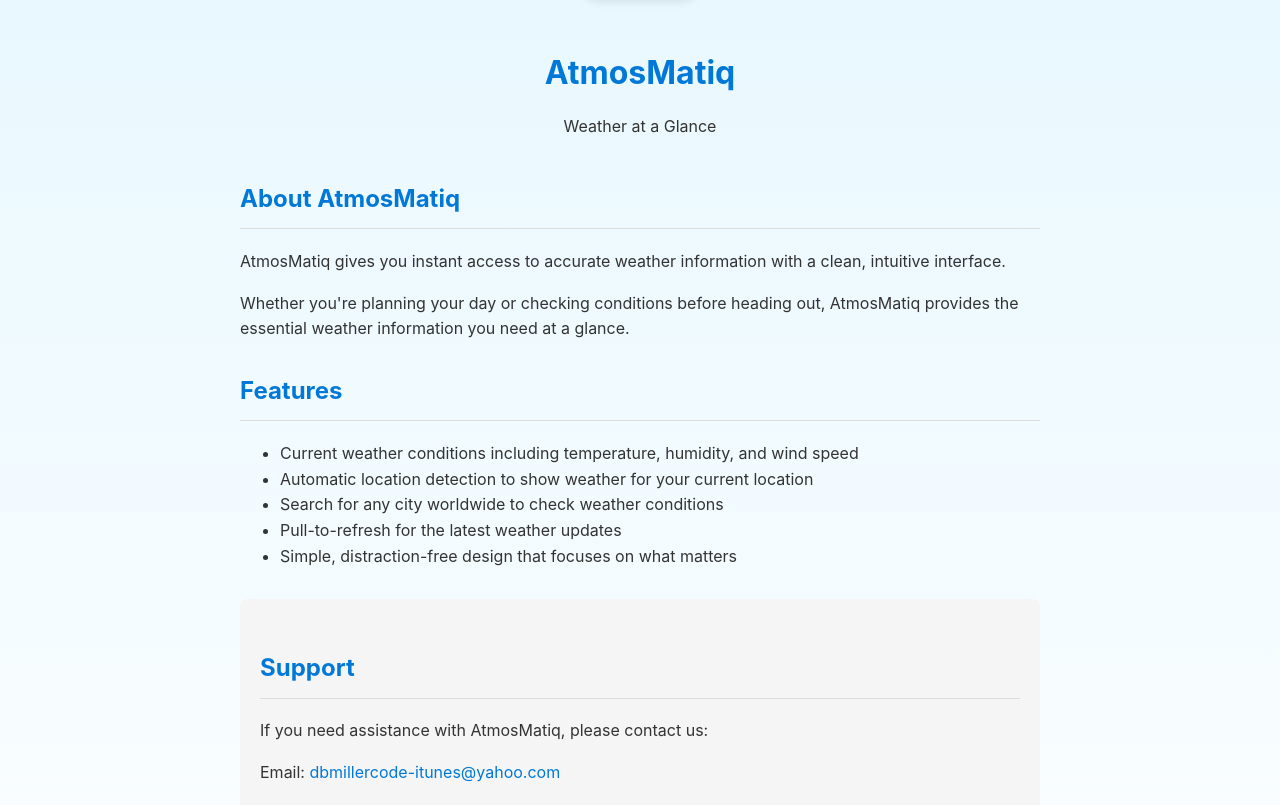
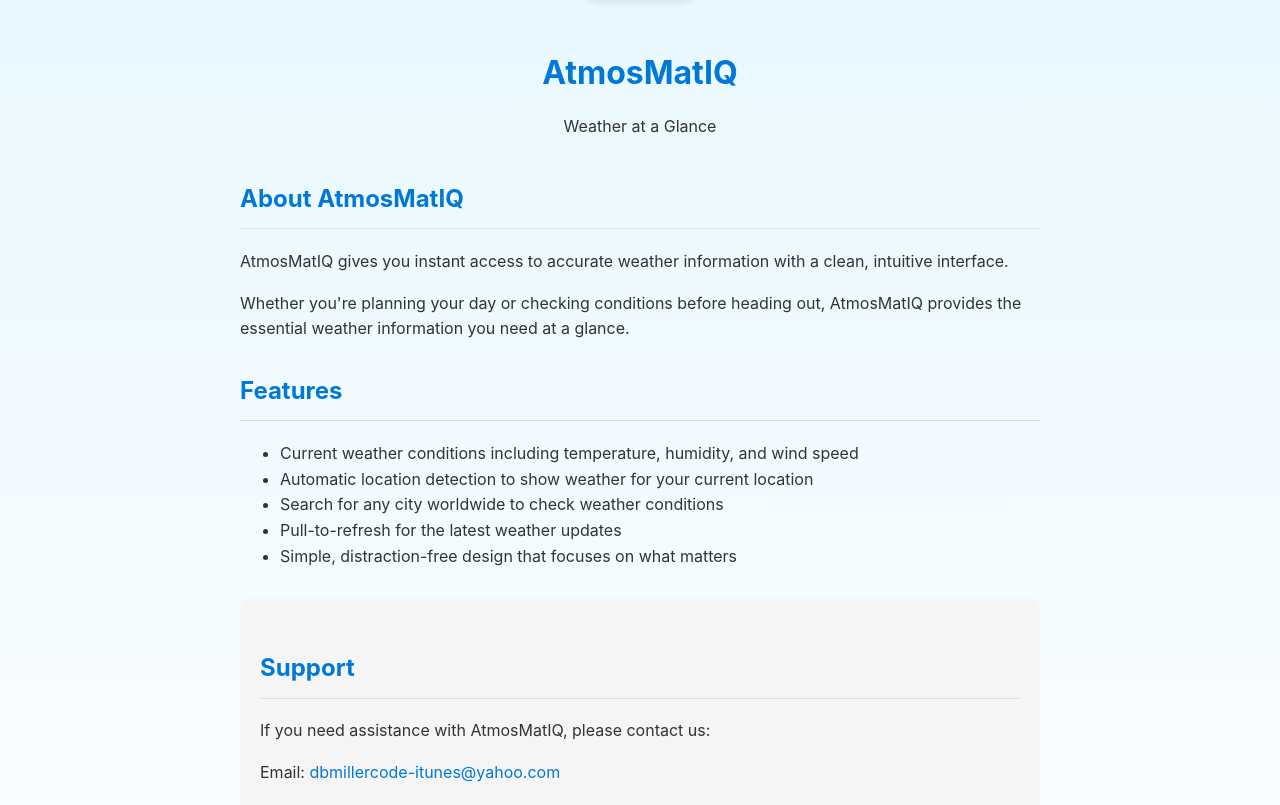
Before and after one commit to dbmiller65/atmosmatiq-website, a plain HTML site: page index.html in a window 1280 px wide. Shown: the part 142-947 px from the top of the page. Drawn offline with Linux system fonts and the light colour scheme.

Commit message:
Update index.html

```diff
--- a/index.html
+++ b/index.html
@@ -3,7 +3,7 @@
 <head>
     <meta charset="UTF-8">
     <meta name="viewport" content="width=device-width, initial-scale=1.0">
-    <title>AtmosMatiq - Weather at a Glance</title>
+    <title>AtmosMatIQ - Weather at a Glance</title>
     <style>
         body {
             font-family: -apple-system, BlinkMacSystemFont, 'Segoe UI', Roboto, Oxygen, Ubuntu, Cantarell, 'Open Sans', 'Helvetica Neue', sans-serif;
@@ -59,16 +59,16 @@
 </head>
 <body>
     <header>
-        <img src="icon.png" alt="AtmosMatiq App Icon" class="app-icon">
-        <h1>AtmosMatiq</h1>
+        <img src="icon.png" alt="AtmosMatIQ App Icon" class="app-icon">
+        <h1>AtmosMatIQ</h1>
         <p>Weather at a Glance</p>
     </header>
 
     <main>
         <section>
-            <h2>About AtmosMatiq</h2>
-            <p>AtmosMatiq gives you instant access to accurate weather information with a clean, intuitive interface.</p>
-            <p>Whether you're planning your day or checking conditions before heading out, AtmosMatiq provides the essential weather information you need at a glance.</p>
+            <h2>About AtmosMatIQ</h2>
+            <p>AtmosMatIQ gives you instant access to accurate weather information with a clean, intuitive interface.</p>
+            <p>Whether you're planning your day or checking conditions before heading out, AtmosMatIQ provides the essential weather information you need at a glance.</p>
         </section>
 
         <section>
@@ -84,7 +84,7 @@
 
         <section class="contact">
             <h2>Support</h2>
-            <p>If you need assistance with AtmosMatiq, please contact us:</p>
+            <p>If you need assistance with AtmosMatIQ, please contact us:</p>
             <p>Email: <a href="mailto:dbmillercode-itunes@yahoo.com">dbmillercode-itunes@yahoo.com</a></p>
             <p>We aim to respond to all inquiries within 48 hours.</p>
         </section>
```
